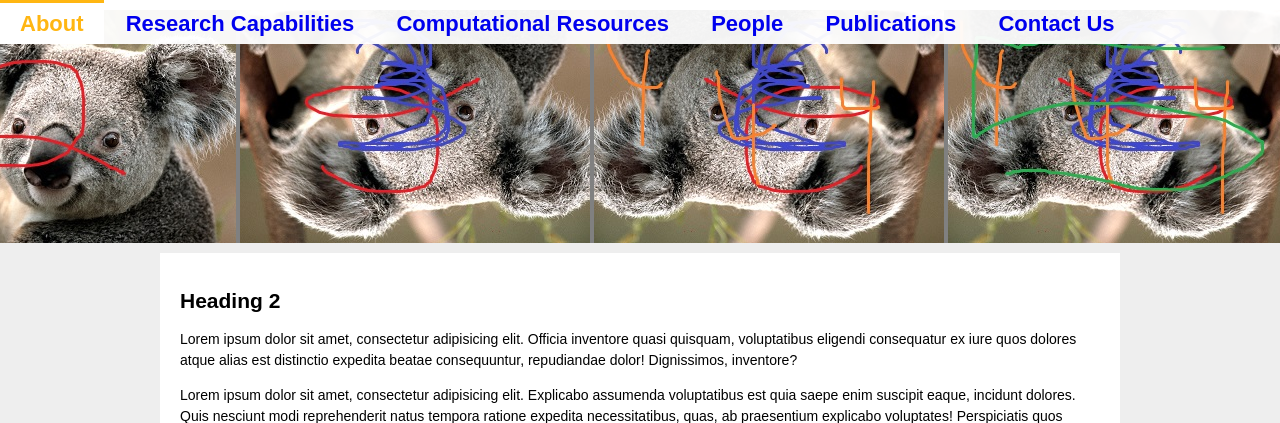
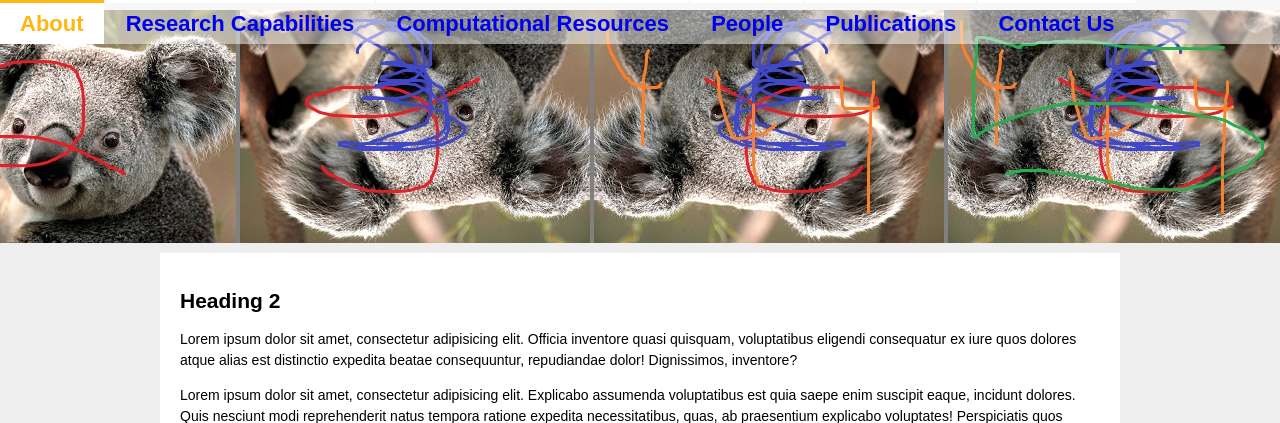
Before and after one commit to olinton/olinton.github.io, a PHP site: page / in a window 1280 px wide. Shown: the top 423 px of the page. Run offline with PHP 8.4, Linux system fonts and the light colour scheme.

Commit message:
cawblade

```diff
--- a/css/main.css
+++ b/css/main.css
@@ -81,7 +81,7 @@ body { margin: 0; padding: 0; font-family: Arial, sans-serif; font-size: 14px; l
 
 /* Menu General Styles */
 .menuBackground {
-	background-color: rgba(255,255,255,0.95); /*background: white;/*#FFB612;*
+	background-color: rgba(255,255,255,0.5); /*background: white;/*#FFB612;*
 	text-align: left; /* or change the value to left to align left*
 	position: fixed;
 	left: 0px;
@@ -101,7 +101,7 @@ body { margin: 0; padding: 0; font-family: Arial, sans-serif; font-size: 14px; l
 	position: fixed;
 	left: 0px;
 	top: 0px;
-	background-color: rgba(255,255,255,0.95); /*background: white;*/
+	background-color: rgba(255,255,255,0.5); /*background: white;*/
 	width: 100%;
 }
 .dropDownMenu li {
```
